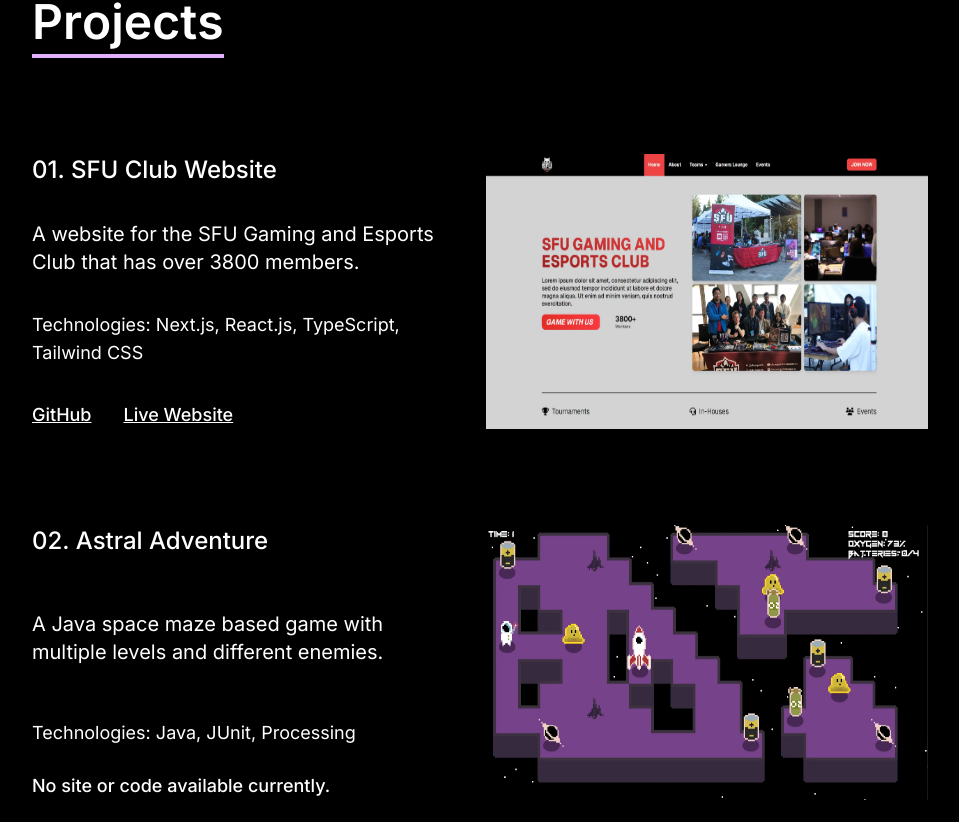
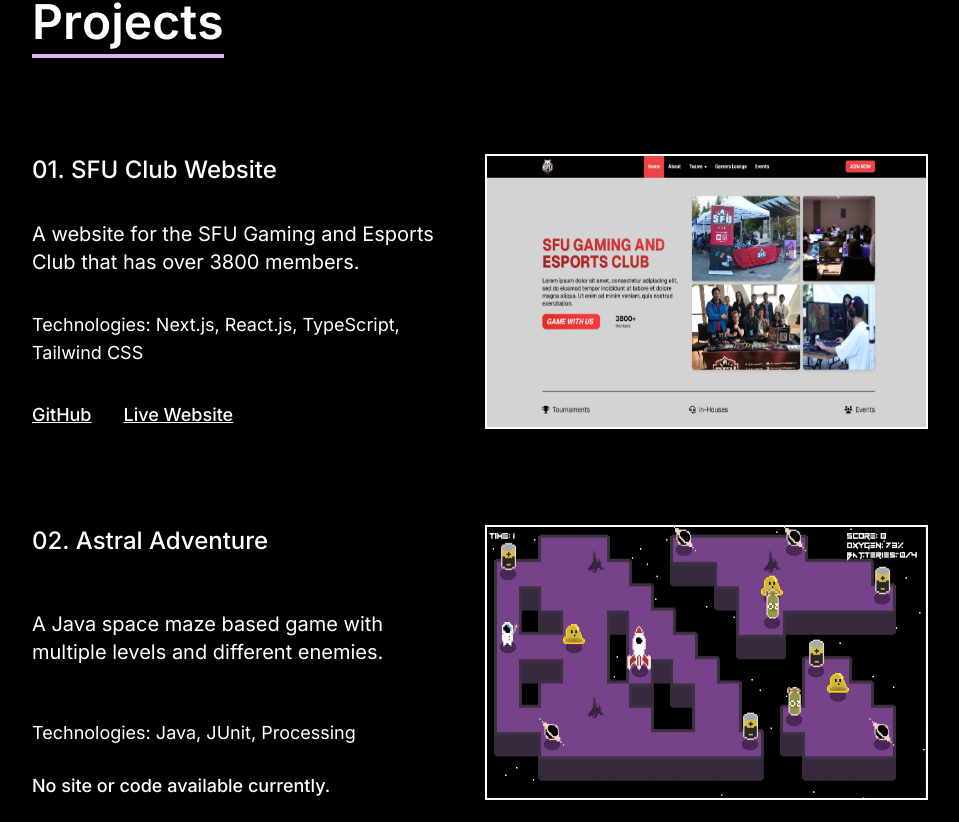
Before and after one commit to bnquon/portfolio, a Next.js app: page / in a window 1280 px wide. Shown: the part 1518-2340 px from the top of the page, without its empty margins (160-1119 px from the left). Built offline with nearby package versions, Linux system fonts and the light colour scheme.

Commit message:
Added border for picture visibility

```diff
--- a/components/Projects.tsx
+++ b/components/Projects.tsx
@@ -89,7 +89,7 @@ export const Projects = () => {
                 ) : null}
               </div>
             </motion.div>
-            <div className="xl:w-1/2 w-full flex flex-col relative sm:min-h-[275px]">
+            <div className="xl:w-1/2 w-full flex flex-col relative sm:min-h-[275px] border-2 border-white">
               <Image
                 src={project.image}
                 alt="placeholder"
```
